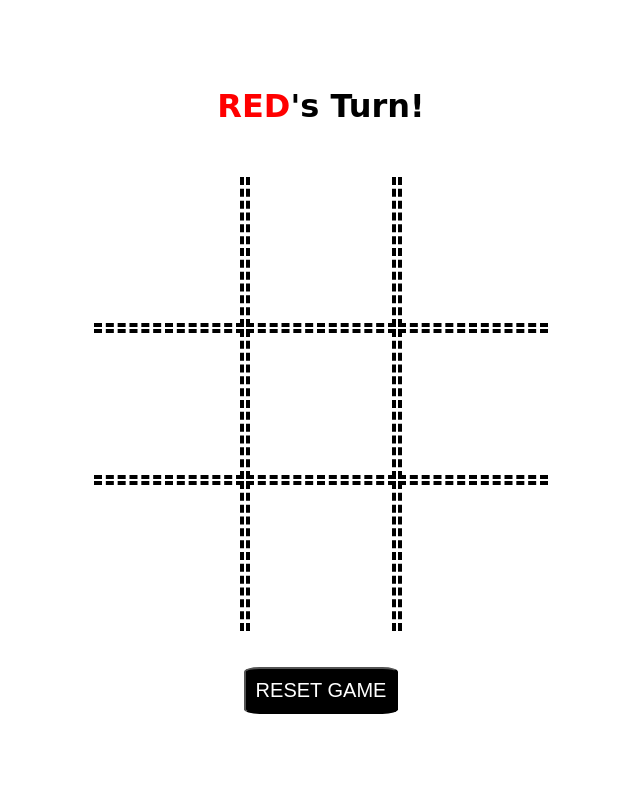
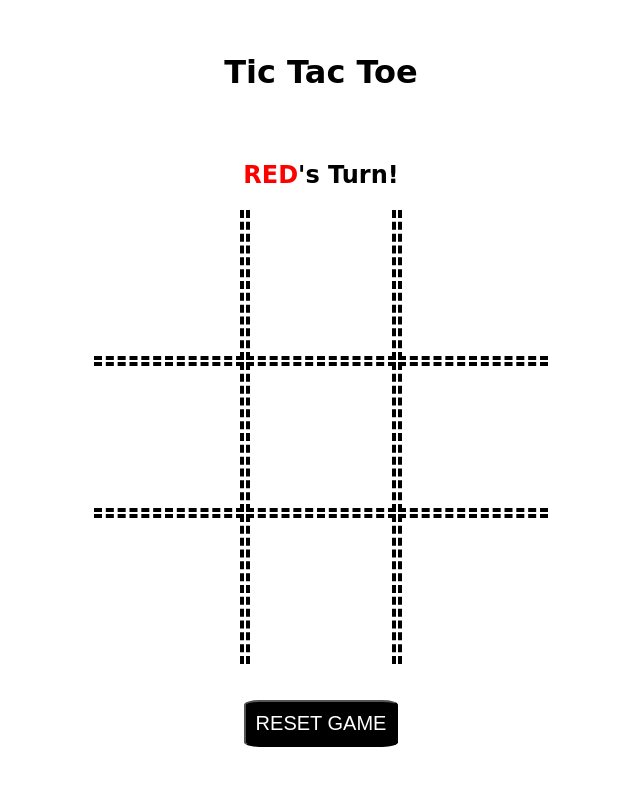
Before and after one commit to atheismann/tic-tac-toe-weekend, a plain HTML site: page index.html in a window 1280 px wide. Shown: the whole page, without its empty margins (319-959 px from the left). Drawn offline with Linux system fonts and the light colour scheme; a web font is replaced by a local one.

Commit message:
added Game Title

```diff
--- a/index.html
+++ b/index.html
@@ -10,7 +10,8 @@
     <link href="https://fonts.googleapis.com/css?family=Saira+Stencil+One&display=swap" rel="stylesheet">
 </head>
 <body>
-    <h1 id="msg"></h1>
+    <h1>Tic Tac Toe</h1>
+    <h2 id="msg"></h2>
     <table>
         <tr>
             <td class="r1 c1" id="sq0"><div></div></td>
```
